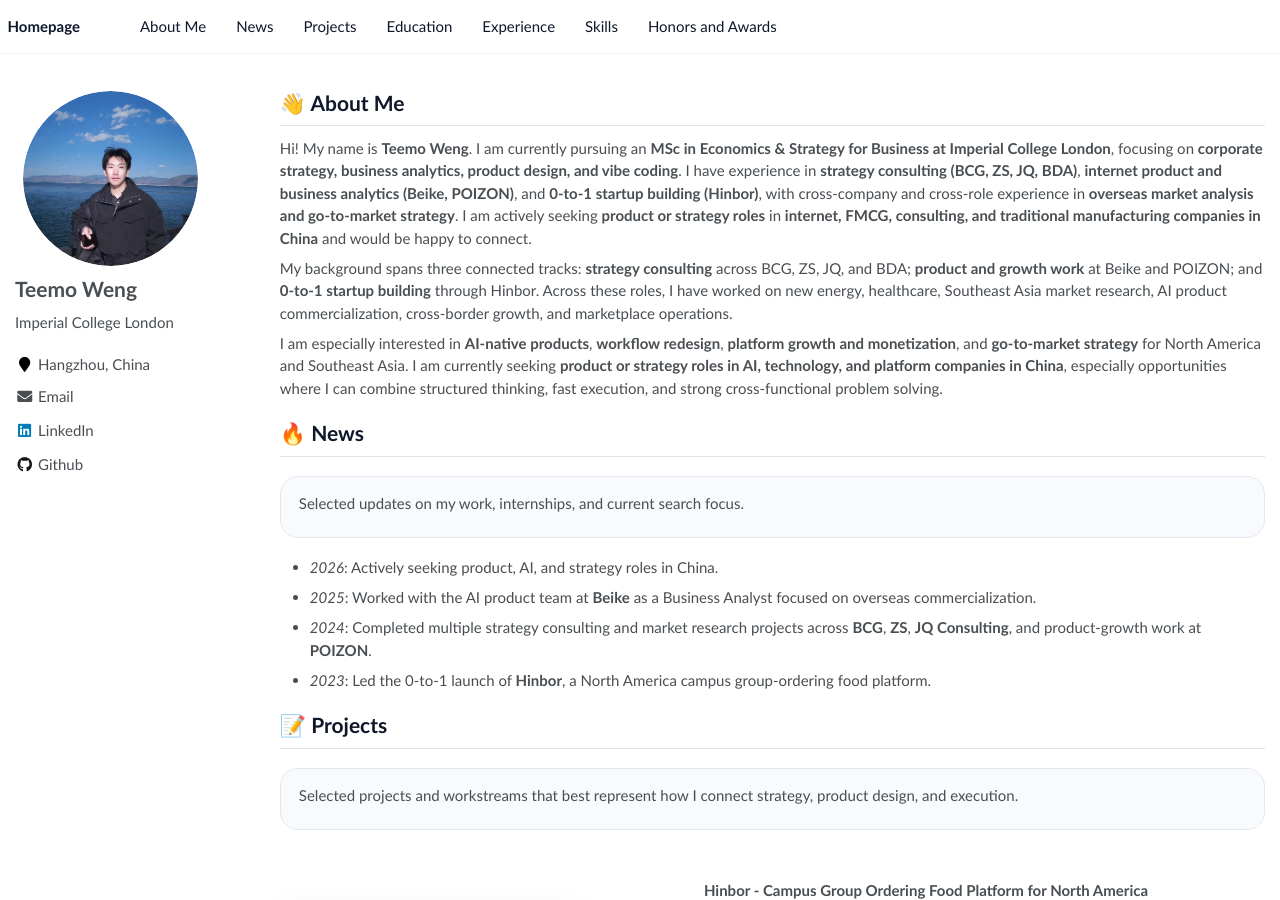
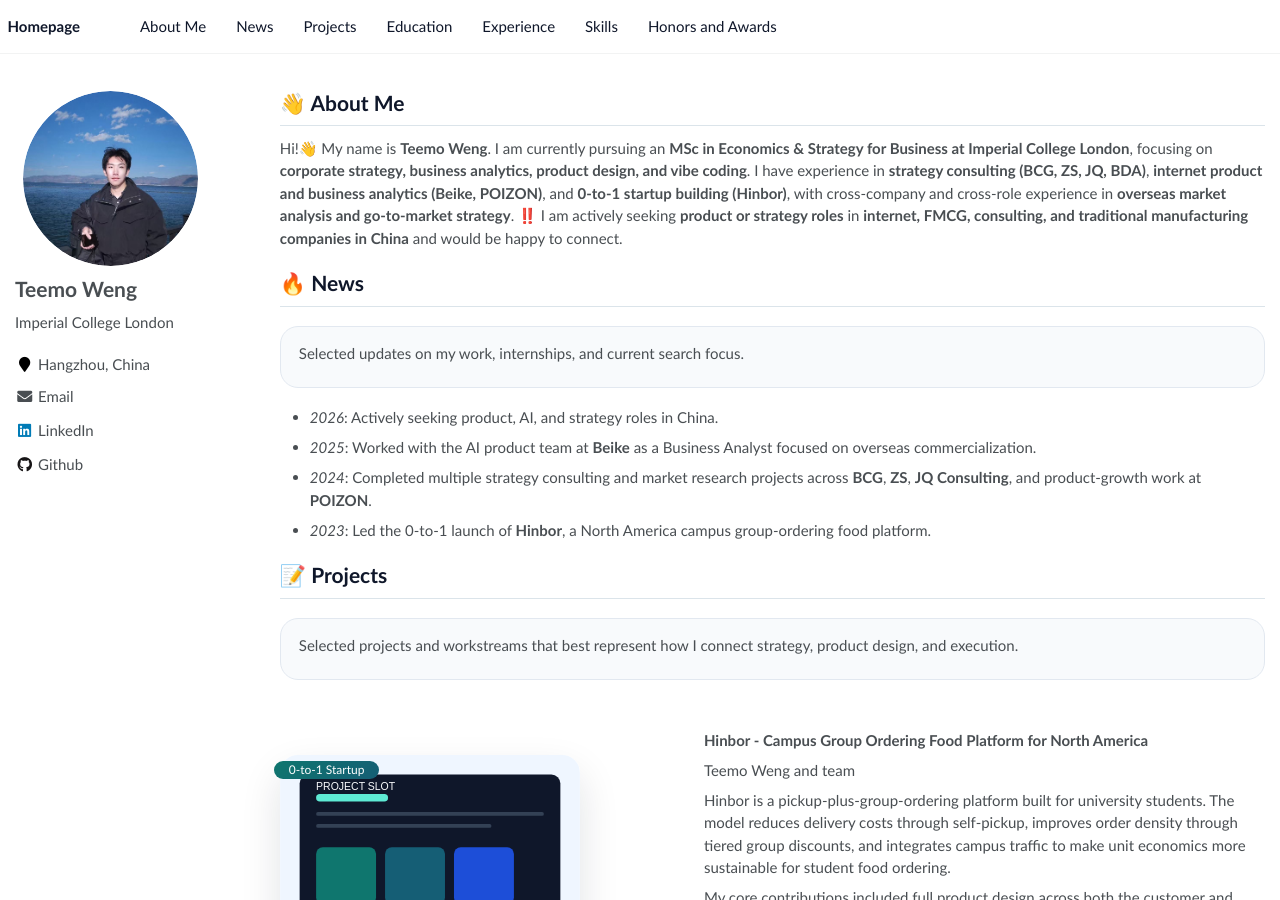
Before and after one commit to teemoweng/teemoweng.github.io, a Jekyll site: the page built from _pages/about.md, in a window 1280 px wide and 900 px high. Built offline with Jekyll 4.4.1, drawn with Linux system fonts in a browser that asks for light colours.

Commit message:
Trim About Me to single paragraph

```diff
--- a/_pages/about.md
+++ b/_pages/about.md
@@ -19,11 +19,7 @@
 
 # 👋 About Me
 
-Hi! My name is **Teemo Weng**. I am currently pursuing an **MSc in Economics & Strategy for Business at Imperial College London**, focusing on **corporate strategy, business analytics, product design, and vibe coding**. I have experience in **strategy consulting (BCG, ZS, JQ, BDA)**, **internet product and business analytics (Beike, POIZON)**, and **0-to-1 startup building (Hinbor)**, with cross-company and cross-role experience in **overseas market analysis and go-to-market strategy**. I am actively seeking **product or strategy roles** in **internet, FMCG, consulting, and traditional manufacturing companies in China** and would be happy to connect.
-
-My background spans three connected tracks: **strategy consulting** across BCG, ZS, JQ, and BDA; **product and growth work** at Beike and POIZON; and **0-to-1 startup building** through Hinbor. Across these roles, I have worked on new energy, healthcare, Southeast Asia market research, AI product commercialization, cross-border growth, and marketplace operations.
-
-I am especially interested in **AI-native products**, **workflow redesign**, **platform growth and monetization**, and **go-to-market strategy** for North America and Southeast Asia. I am currently seeking **product or strategy roles in AI, technology, and platform companies in China**, especially opportunities where I can combine structured thinking, fast execution, and strong cross-functional problem solving.
+Hi!👋 My name is **Teemo Weng**. I am currently pursuing an **MSc in Economics & Strategy for Business at Imperial College London**, focusing on **corporate strategy, business analytics, product design, and vibe coding**. I have experience in **strategy consulting (BCG, ZS, JQ, BDA)**, **internet product and business analytics (Beike, POIZON)**, and **0-to-1 startup building (Hinbor)**, with cross-company and cross-role experience in **overseas market analysis and go-to-market strategy**. ‼️ I am actively seeking **product or strategy roles** in **internet, FMCG, consulting, and traditional manufacturing companies in China** and would be happy to connect.
 
 # 🔥 News
 
```
